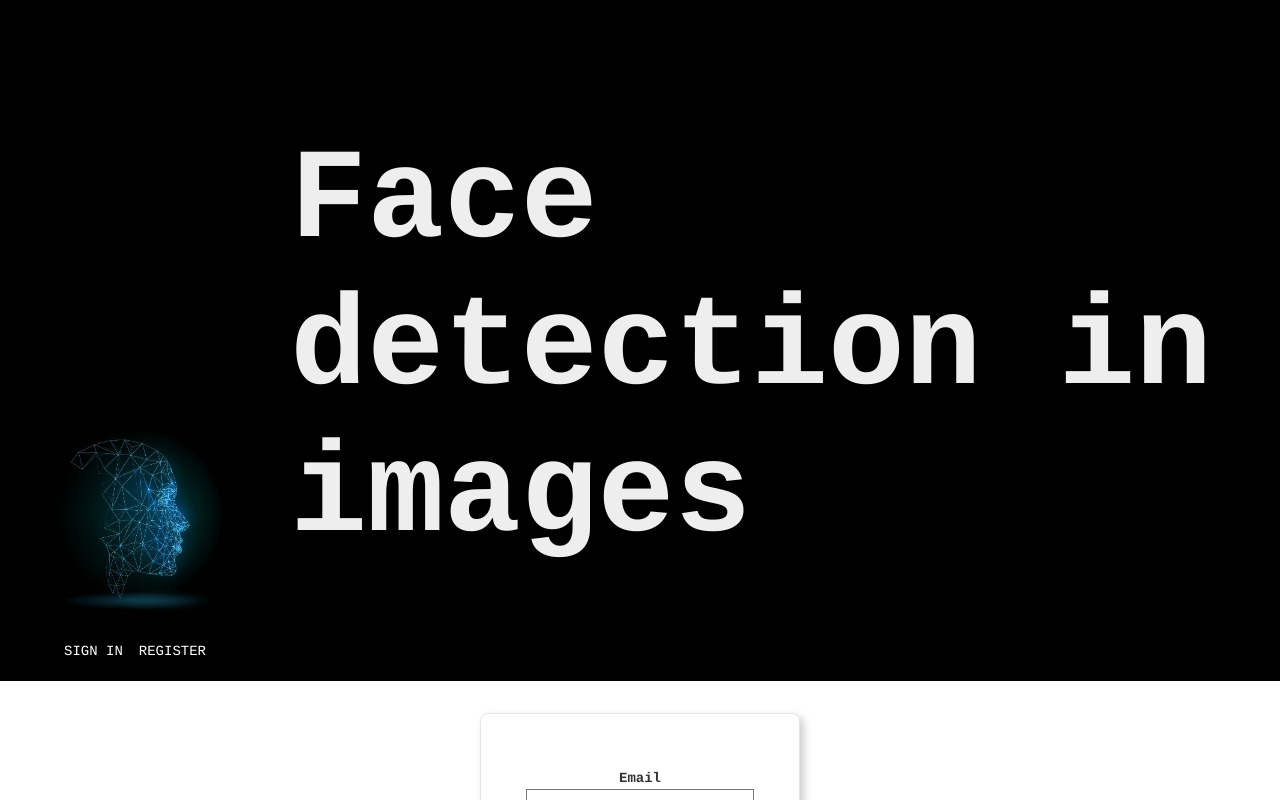
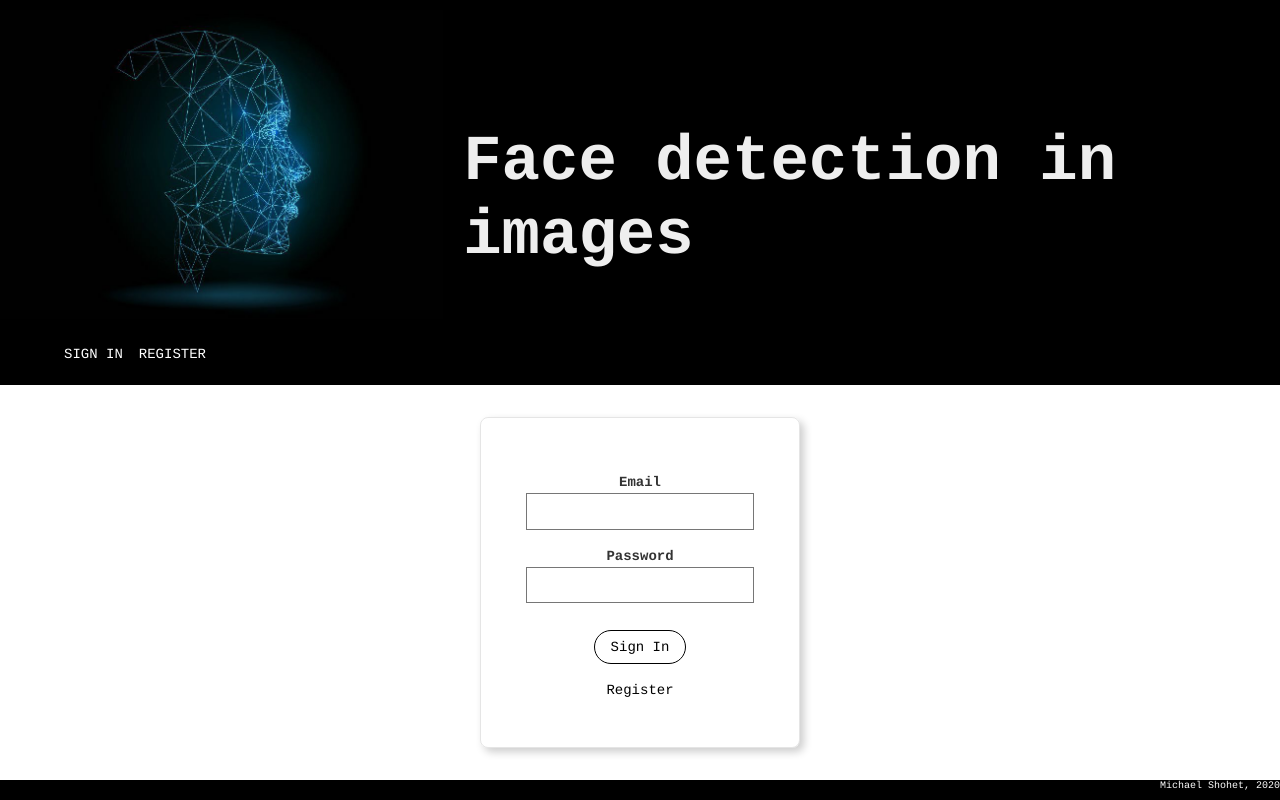
Before and after one commit to mlshohet/face-detection, a React (Create React App) app: page / in a window 1280 px wide. Shown: the top 800 px of the page. Built offline with nearby package versions, Linux system fonts and the light colour scheme.

Commit message:
updating

```diff
--- a/public/index.html
+++ b/public/index.html
@@ -7,6 +7,6 @@
   <body>
     <noscript>You need to enable JavaScript to run this app.</noscript>
     <div id="root"></div>
-    <footer style="height: 80px; background-color: black; color: white; text-align: right; padding: 20px; margin-right: 20px">Michael Shohet, 2020</footer>
+    <footer style="height: 80px; background-color: black; color: white; text-align: right; font-size: 10px; margin-bottom: 0">Michael Shohet, 2020</footer>
   </body>
 </html>
--- a/src/App.css
+++ b/src/App.css
@@ -3,7 +3,7 @@
 }
 
 .tagline {
-    font-size: 5rem;
+    font-size: 4rem;
     color: #EEEEEE;
     font-weight: 700;
     margin-bottom: 3.2rem;
@@ -27,7 +27,7 @@
 
   @media (min-width: 320px) {
     .tagline {
-       font-size: 10vw;
+       font-size: 5vw;
      }
     }
 
```
